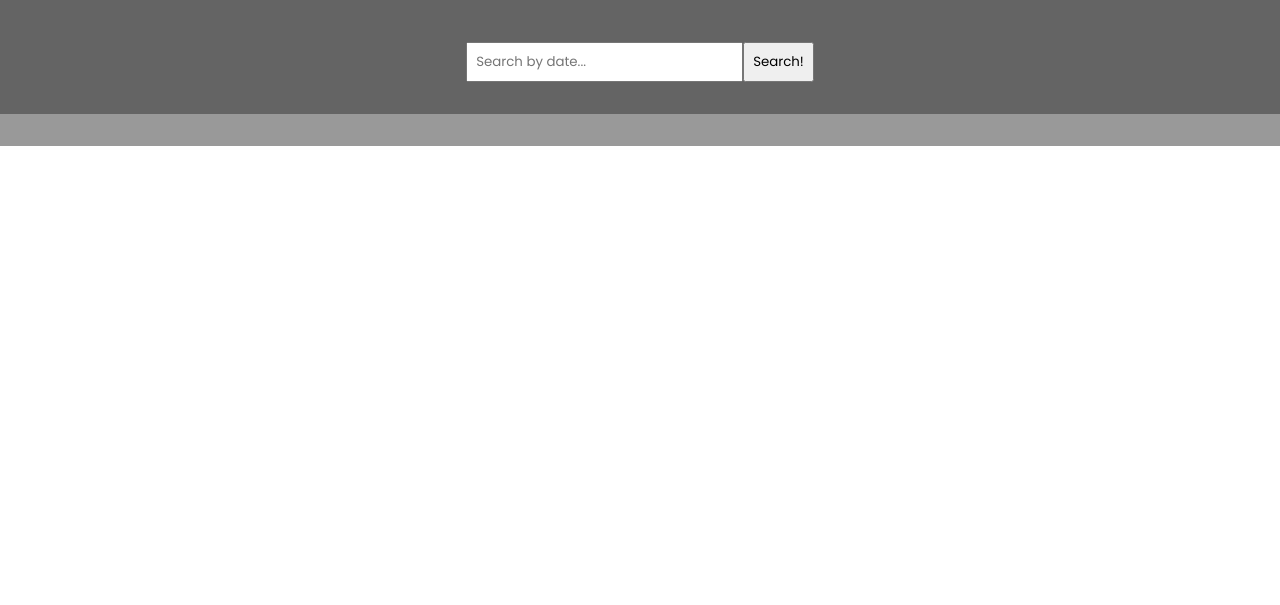
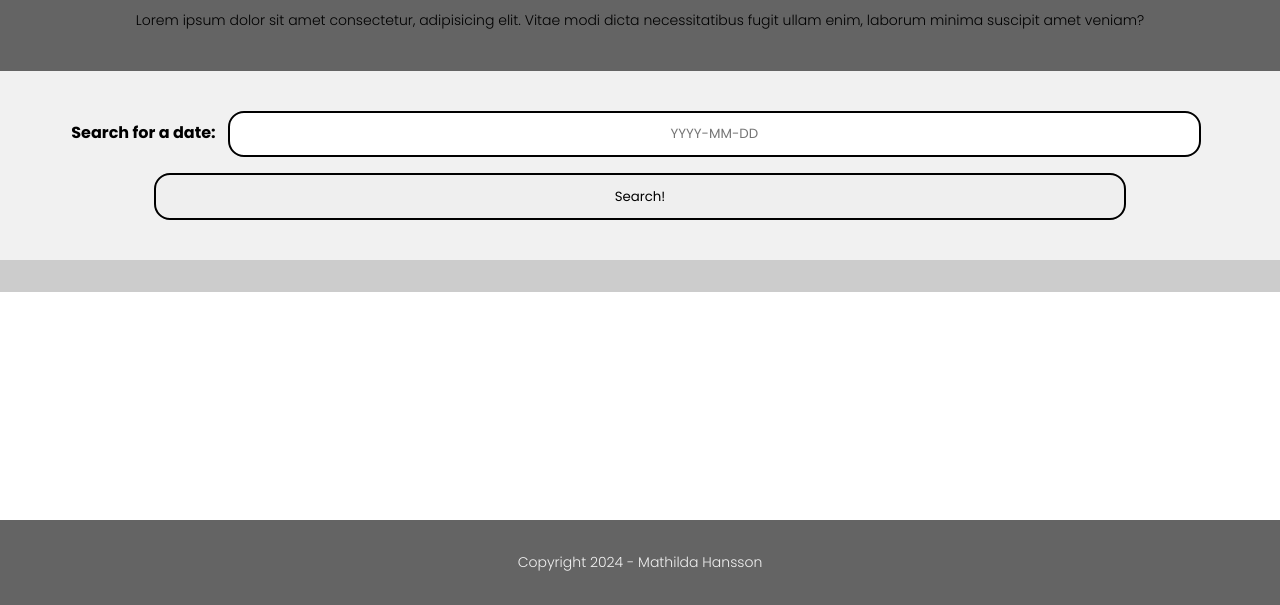
Before and after one commit to mathildahansson/case-4, a plain HTML site: page index.html in a window 1280 px wide. Shown: the part 195-800 px from the top of the page. Drawn offline with Linux system fonts and the light colour scheme; no server answers.

Commit message:
la till javascript, css samt html

```diff
--- a/apod.js
+++ b/apod.js
@@ -1,20 +1,36 @@
 const api = "https://api.nasa.gov/planetary/apod?api_key=11dDRgu72MePeDUUGFadfofpAf6Ccc3p45e1ekdf";
 const displayData = document.querySelector("#display-data");
+const form = document.querySelector("#searchForm");
 
-fetch(api)
-.then(response => response.json())
-.then(data => {
-
-    const apodContent = data;
-    console.log(apodContent);
+function handleSearch(event) {
+    event.preventDefault(); // Sidan ska inte laddas on
+    console.log("Allt verkar stämma!");
 
 
-    document.querySelector("#display-data").innerHTML = `
+
+
+    fetch(api)
+        .then(response => response.json())
+        .then(data => {
+            const apodContent = data;
+            console.log(apodContent);
+
+            document.querySelector("#display-data").innerHTML = `
     <h3>${data.title}</h3>
     <img src="${data.hdurl}" alt="APOD" id="apod-img">
     <p><strong>Date:</strong> ${data.date}</p>
     <p><strong>Copyright:</strong> ${data.copyright}</p>
     <details><summary>Explanation</summary>
     <p>${data.explanation}</p></details>`;
+        });
 
-});
+
+
+
+
+    const searchString = document.querySelector("#dateSearch").value;
+    console.log(searchString);
+
+
+
+}
--- a/index.html
+++ b/index.html
@@ -16,17 +16,24 @@
 
     <header>
         <h1>Astronomy Picture of the Day!</h1>
+        <p id="p-header">Lorem ipsum dolor sit amet consectetur, adipisicing elit. Vitae modi dicta necessitatibus fugit ullam enim,
+            laborum minima suscipit amet veniam?</p>
     </header>
 
 
-
-    <form id="searchForm">
-        <input type="text" name="input" id="input" placeholder="Search by date...">
+    <form id="searchForm" onsubmit="handleSearch(event)">
+        <label for="dateSearch">Search for a date:</label>
+        <input type="text" id="dateSearch" name="dateSearch" placeholder="YYYY-MM-DD">
         <br>
         <button type="submit" id="searchButton">Search!</button>
     </form>
 
+    <!-- I denna DIV hamnar sökresultatet -->
     <div id="display-data"></div>
+
+    <footer>
+        <p>Copyright 2024 - Mathilda Hansson</p>
+    </footer>
 
     <script src="apod.js"></script>
 </body>
--- a/styles/style.css
+++ b/styles/style.css
@@ -15,27 +15,34 @@ body {
 nav {
     padding: 2rem;
     text-align: center;
-    /* background-image: url(); */
+    background-image: url(/assets/images/space-background.jpg);
+    background-size: cover;
     background-color: #999999;
 }
 
 header {
     background-color: #646464;
+    padding: 1rem 2rem 1rem 2rem;
+    text-align: center;
+}
 
+#p-header {
+    margin-bottom: 1.5rem;
 }
 
 #display-data {
-    background-color: #999999;
+    background-color: #cccccc;
+    min-height: 100%;
     padding: 1rem;
-
-
 }
 
 h1 {
+    color: #f1f1f1;
     font-size: 28px;
     font-weight: 800;
     text-align: center;
-    padding: 2rem;
+    margin-top: 1.5rem;
+    margin-bottom: 1.5rem;
 }
 
 h3 {
@@ -43,21 +50,9 @@ h3 {
     font-size: 24px;
 }
 
-
-
 p {
     font-weight: 300;
     font-size: 14px;
-}
-
-#id {
-    background-color: black;
-    padding: 0.4rem;
-    border-radius: 30px;
-    color: white;
-    display: inline-block;
-    justify-content: center;
-    align-items: center;
 }
 
 #apod-img {
@@ -65,22 +60,46 @@ p {
 }
 
 #searchForm {
-    background-color: #646464;
+    background-color: #f1f1f1;
     padding: 2rem;
-    display: flex;
+    text-align: center;
+}
+
+#dateSearch,
+#searchButton {
     justify-content: center;
     align-items: center;
+    text-align: center;
+    width: 80%;
+    padding: 0.7rem;
+    margin: 0.5rem;
+    border-radius: 1rem;
 }
 
-#input, #searchButton {
-    padding: 0.5rem;
+#dateSearch {
+    border: 2px solid black;
 }
 
+#searchButton {
+    border: 2px solid black;
+
+}
+
+label {
+    font-weight: 600;
+}
+
+
+
+
+
 footer {
-    position: absolute;
+    position: fixed;
+    padding: 2rem;
+    left: 0;
     bottom: 0;
     width: 100%;
     background-color: #646464;
-    height: 130px;
+    color: #f1f1f1;
     text-align: center;
 }
```
Also changed, not shown: 1 other file.
